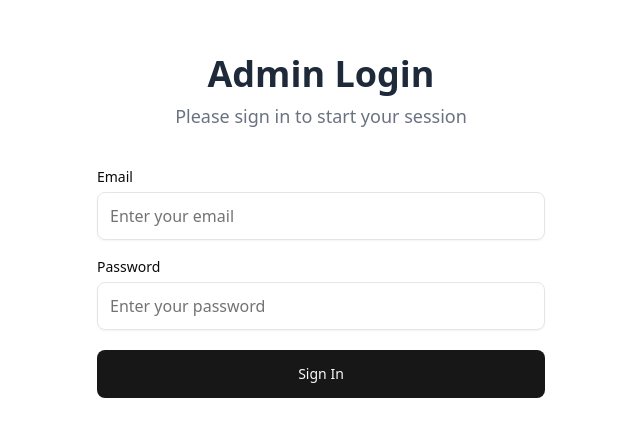
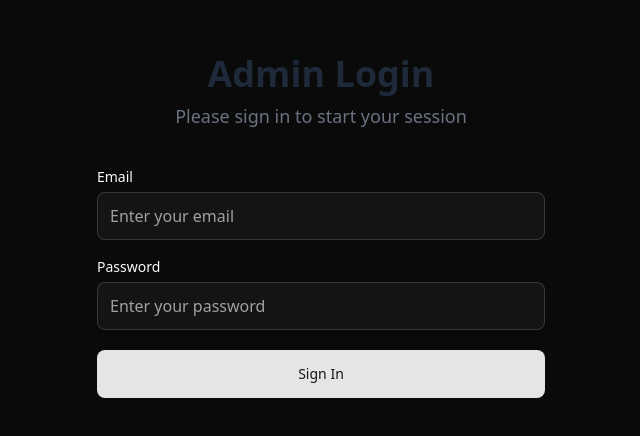
Before and after one commit to wefindways/admin-production, a React (Vite) app in the folder client/: page / in a window 1280 px wide. Shown: the part 174-610 px from the top of the page, without its empty margins (319-959 px from the left). Built offline with nearby package versions, Linux system fonts and the light colour scheme; no server answers.

Commit message:
feat: add theme switcher mode (#8)
* feat: add the main layout

* feat: implement the login page

* feat: add header component

* feat: add dark/light theme toggle

```diff
--- /dev/null
+++ b/client/src/auth/hooks/useLogout.ts
@@ -0,0 +1,15 @@
+import { auth } from "@/lib/firebase"
+import { signOut } from "firebase/auth"
+
+export default function useLogout() {
+
+  const handleLogout = async () => {
+    try {
+      await signOut(auth);
+    } catch (error) {
+      console.error(error);
+    }
+  }
+
+  return { handleLogout };
+}
--- /dev/null
+++ b/client/src/components/layout/header/app-header.tsx
@@ -0,0 +1,57 @@
+import { motion } from "framer-motion";
+import {
+  Breadcrumb,
+  BreadcrumbList,
+  BreadcrumbItem,
+  BreadcrumbLink,
+  BreadcrumbSeparator,
+  BreadcrumbPage,
+} from "../../navigation/breadcrumb";
+import { SidebarTrigger, SidebarFooter } from "../../ui/sidebar";
+import { Separator } from "@radix-ui/react-separator";
+import { NavUser } from "../../navigation/nav-user";
+
+// Sample data
+import { data as sidebarData } from "@/hooks/sample-data";
+import { ModeToggle } from "@/components/ui/mode-toggle";
+
+export default function Header() {
+  return (
+    <motion.div
+      initial={{ opacity: 0, y: -40 }}
+      animate={{ opacity: 1, y: 0 }}
+      transition={{ duration: 0.5 }}>
+
+      <div className="flex justify-between border-b ">
+        <div className="flex h-16 shrink-0 items-center gap-2 px-4">
+          <SidebarTrigger className="-ml-1" />
+          <Separator
+            orientation="vertical"
+            className="mr-2 data-[orientation=vertical]:h-4"
+          />
+          <Breadcrumb>
+            <BreadcrumbList>
+              <BreadcrumbItem className="hidden md:block">
+                <BreadcrumbLink href="#">
+                  Building Your Application
+                </BreadcrumbLink>
+              </BreadcrumbItem>
+              <BreadcrumbSeparator className="hidden md:block" />
+              <BreadcrumbItem>
+                <BreadcrumbPage>Data Fetching</BreadcrumbPage>
+              </BreadcrumbItem>
+            </BreadcrumbList>
+          </Breadcrumb>
+        </div>
+
+        <div className="flex h-16 shrink-0 items-center gap-2 px-4">
+
+          <ModeToggle />
+          <SidebarFooter>
+            <NavUser user={sidebarData.user} />
+          </SidebarFooter>
+        </div>
+      </div>
+    </motion.div>
+  );
+}
--- /dev/null
+++ b/client/src/components/navigation/breadcrumb.tsx
@@ -0,0 +1,109 @@
+import * as React from "react"
+import { Slot } from "@radix-ui/react-slot"
+import { ChevronRight, MoreHorizontal } from "lucide-react"
+
+import { cn } from "@/lib/utils"
+
+function Breadcrumb({ ...props }: React.ComponentProps<"nav">) {
+  return <nav aria-label="breadcrumb" data-slot="breadcrumb" {...props} />
+}
+
+function BreadcrumbList({ className, ...props }: React.ComponentProps<"ol">) {
+  return (
+    <ol
+      data-slot="breadcrumb-list"
+      className={cn(
+        "text-muted-foreground flex flex-wrap items-center gap-1.5 text-sm wrap-break-word sm:gap-2.5",
+        className
+      )}
+      {...props}
+    />
+  )
+}
+
+function BreadcrumbItem({ className, ...props }: React.ComponentProps<"li">) {
+  return (
+    <li
+      data-slot="breadcrumb-item"
+      className={cn("inline-flex items-center gap-1.5", className)}
+      {...props}
+    />
+  )
+}
+
+function BreadcrumbLink({
+  asChild,
+  className,
+  ...props
+}: React.ComponentProps<"a"> & {
+  asChild?: boolean
+}) {
+  const Comp = asChild ? Slot : "a"
+
+  return (
+    <Comp
+      data-slot="breadcrumb-link"
+      className={cn("hover:text-foreground transition-colors", className)}
+      {...props}
+    />
+  )
+}
+
+function BreadcrumbPage({ className, ...props }: React.ComponentProps<"span">) {
+  return (
+    <span
+      data-slot="breadcrumb-page"
+      role="link"
+      aria-disabled="true"
+      aria-current="page"
+      className={cn("text-foreground font-normal", className)}
+      {...props}
+    />
+  )
+}
+
+function BreadcrumbSeparator({
+  children,
+  className,
+  ...props
+}: React.ComponentProps<"li">) {
+  return (
+    <li
+      data-slot="breadcrumb-separator"
+      role="presentation"
+      aria-hidden="true"
+      className={cn("[&>svg]:size-3.5", className)}
+      {...props}
+    >
+      {children ?? <ChevronRight />}
+    </li>
+  )
+}
+
+function BreadcrumbEllipsis({
+  className,
+  ...props
+}: React.ComponentProps<"span">) {
+  return (
+    <span
+      data-slot="breadcrumb-ellipsis"
+      role="presentation"
+      aria-hidden="true"
+      className={cn("flex size-9 items-center justify-center", className)}
+      {...props}
+    >
+      <MoreHorizontal className="size-4" />
+      <span className="sr-only">More</span>
+    </span>
+  )
+}
+
+export {
+  Breadcrumb,
+  BreadcrumbList,
+  BreadcrumbItem,
+  BreadcrumbLink,
+  BreadcrumbPage,
+  BreadcrumbSeparator,
+  BreadcrumbEllipsis,
+}
--- /dev/null
+++ b/client/src/components/ui/mode-toggle.tsx
@@ -0,0 +1,40 @@
+import { Moon, Sun, MonitorCog } from "lucide-react"
+
+import { Button } from "@/components/ui/button"
+import {
+  DropdownMenu,
+  DropdownMenuContent,
+  DropdownMenuItem,
+  DropdownMenuTrigger,
+} from "@/components/ui/dropdown-menu"
+import { useTheme } from "@/hooks/context/theme-provider"
+
+export function ModeToggle() {
+  const { setTheme } = useTheme()
+
+  return (
+    <DropdownMenu>
+      <DropdownMenuTrigger asChild>
+        <Button variant="outline" size="icon">
+          <Sun className="h-[1.2rem] w-[1.2rem] scale-100 rotate-0 transition-all dark:scale-0 dark:-rotate-90" />
+          <Moon className="absolute h-[1.2rem] w-[1.2rem] scale-0 rotate-90 transition-all dark:scale-100 dark:rotate-0" />
+          <span className="sr-only">Toggle theme</span>
+        </Button>
+      </DropdownMenuTrigger>
+      <DropdownMenuContent align="end">
+        <DropdownMenuItem onClick={() => setTheme("light")}>
+          <Sun />
+          Light
+        </DropdownMenuItem>
+        <DropdownMenuItem onClick={() => setTheme("dark")}>
+          <Moon />
+          Dark
+        </DropdownMenuItem>
+        <DropdownMenuItem onClick={() => setTheme("system")}>
+          <MonitorCog />
+          System
+        </DropdownMenuItem>
+      </DropdownMenuContent>
+    </DropdownMenu>
+  )
+}
--- /dev/null
+++ b/client/src/hooks/context/theme-provider.tsx
@@ -0,0 +1,73 @@
+import { createContext, useContext, useEffect, useState } from "react"
+
+type Theme = "dark" | "light" | "system"
+
+type ThemeProviderProps = {
+  children: React.ReactNode
+  defaultTheme?: Theme
+  storageKey?: string
+}
+
+type ThemeProviderState = {
+  theme: Theme
+  setTheme: (theme: Theme) => void
+}
+
+const initialState: ThemeProviderState = {
+  theme: "system",
+  setTheme: () => null,
+}
+
+const ThemeProviderContext = createContext<ThemeProviderState>(initialState)
+
+export function ThemeProvider({
+  children,
+  defaultTheme = "system",
+  storageKey = "vite-ui-theme",
+  ...props
+}: ThemeProviderProps) {
+  const [theme, setTheme] = useState<Theme>(
+    () => (localStorage.getItem(storageKey) as Theme) || defaultTheme
+  )
+
+  useEffect(() => {
+    const root = window.document.documentElement
+
+    root.classList.remove("light", "dark")
+
+    if (theme === "system") {
+      const systemTheme = window.matchMedia("(prefers-color-scheme: dark)")
+        .matches
+        ? "dark"
+        : "light"
+
+      root.classList.add(systemTheme)
+      return
+    }
+
+    root.classList.add(theme)
+  }, [theme])
+
+  const value = {
+    theme,
+    setTheme: (theme: Theme) => {
+      localStorage.setItem(storageKey, theme)
+      setTheme(theme)
+    },
+  }
+
+  return (
+    <ThemeProviderContext.Provider {...props} value={value}>
+      {children}
+    </ThemeProviderContext.Provider>
+  )
+}
+
+export const useTheme = () => {
+  const context = useContext(ThemeProviderContext)
+
+  if (context === undefined)
+    throw new Error("useTheme must be used within a ThemeProvider")
+
+  return context
+}
--- a/client/src/main.tsx
+++ b/client/src/main.tsx
@@ -3,11 +3,14 @@ import "./index.css";
 import App from "./App.tsx";
 import { BrowserRouter } from "react-router-dom";
 import { AuthProvider } from "./auth/context/AuthContext.tsx";
+import { ThemeProvider } from "./hooks/context/theme-provider.tsx";
 
 createRoot(document.getElementById("root")!).render(
   <BrowserRouter>
-    <AuthProvider>
-      <App />
-    </AuthProvider>
+    <ThemeProvider defaultTheme="dark" storageKey="vite-ui-theme">
+      <AuthProvider>
+        <App />
+      </AuthProvider>
+    </ThemeProvider>
   </BrowserRouter>
 );
```
Also changed, not shown: client/src/assets/archa-logo.png (added), client/src/assets/collapsed-logo.png (added).
